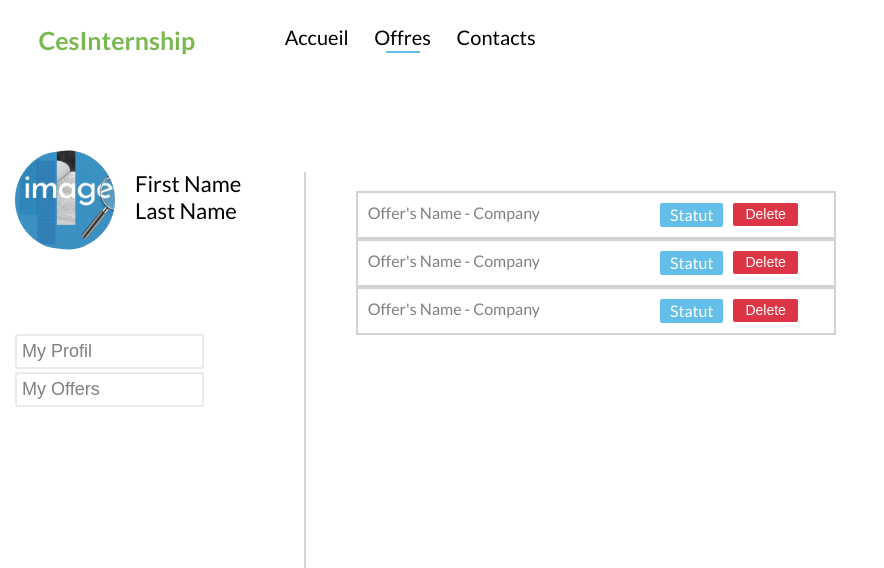
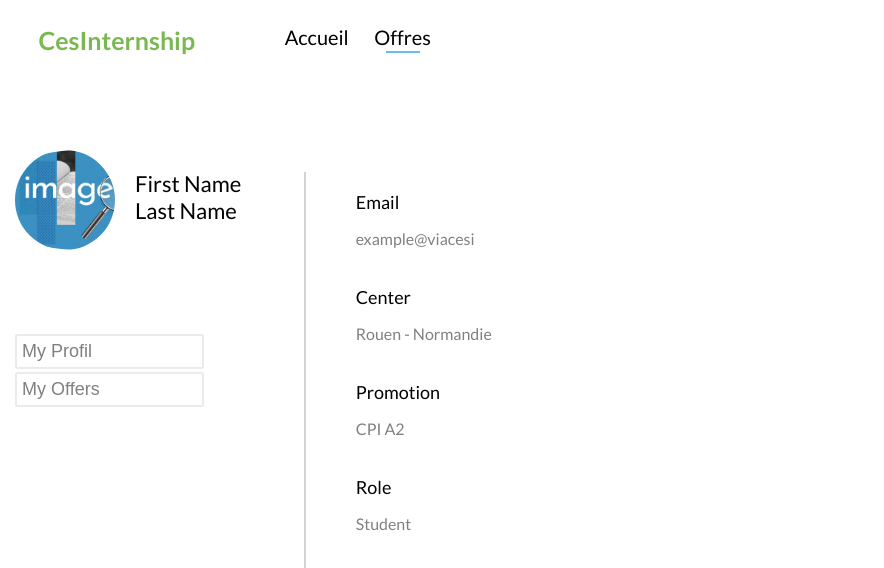
Before and after one commit to ByJfMarie/_CesInternship, a Vue app: page /offers in a window 1280 px wide. Shown: the top 568 px of the page, without its empty margins (0-884 px from the left). Built offline with nearby package versions, Linux system fonts and the light colour scheme.

Commit message:
MyAccount Profil page

```diff
--- /dev/null
+++ b/src/components/MyAccountDisplay.vue
@@ -0,0 +1,53 @@
+<template>
+  <div>
+      <span>Email</span>
+      <br>
+      <br>
+      <p>example@viacesi</p>
+      <br>
+      <br>
+      <br>
+      <span>Center</span>
+      <br>
+      <br>
+      <p>Rouen - Normandie</p>
+      <br>
+      <br>
+      <br>
+      <span>Promotion</span>
+      <br>
+      <br>
+      <p>CPI A2</p>
+      <br>
+      <br>
+      <br>
+      <span>Role</span>
+      <br>
+      <br>
+      <p>Student</p>
+  </div>
+</template>
+
+<script>
+export default {
+    name: "MyAccountDisplay",
+}
+</script>
+
+<style scoped>
+
+span{
+    position: relative;
+    float:left;
+    font-size: 18px;
+    left: 50px;
+}
+
+p{
+    position:relative;
+    float:left;
+    left: 50px;
+    color: grey;
+}
+
+</style>
--- a/src/components/NavBar.vue
+++ b/src/components/NavBar.vue
@@ -4,7 +4,6 @@
       <h1 class="nav-logo">CesInternship</h1>
       <router-link to="/">Accueil</router-link>
       <router-link to="/offers">Offres</router-link>
-      <router-link to="/contact">Contacts</router-link>
       <button @click="responsive" href="#" class="icon">
         <i class="fa fa-bars fa-2x"></i>
       </button>
--- a/src/views/About.vue
+++ b/src/views/About.vue
@@ -2,11 +2,7 @@
   <div class="about">
     <NavBar />
     <Profil />
-    <div style="display: flex; flex-direction:column; max-width: 480px;">
-    <MyOffersDisplay />
-    <MyOffersDisplay />
-    <MyOffersDisplay />
-    </div>
+    <MyAccountDisplay />
   </div>
 </template>
 
@@ -14,14 +10,14 @@
 
 import Profil from '@/components/Profil.vue'
 import NavBar from '@/components/NavBar.vue'
-import MyOffersDisplay from '../components/MyOffersDisplay.vue'
+import MyAccountDisplay from '@/components/MyAccountDisplay.vue'
 
 export default {
   name: 'About',
   components: {
     Profil,
     NavBar,
-    MyOffersDisplay
+    MyAccountDisplay
   }
 }
 
```
